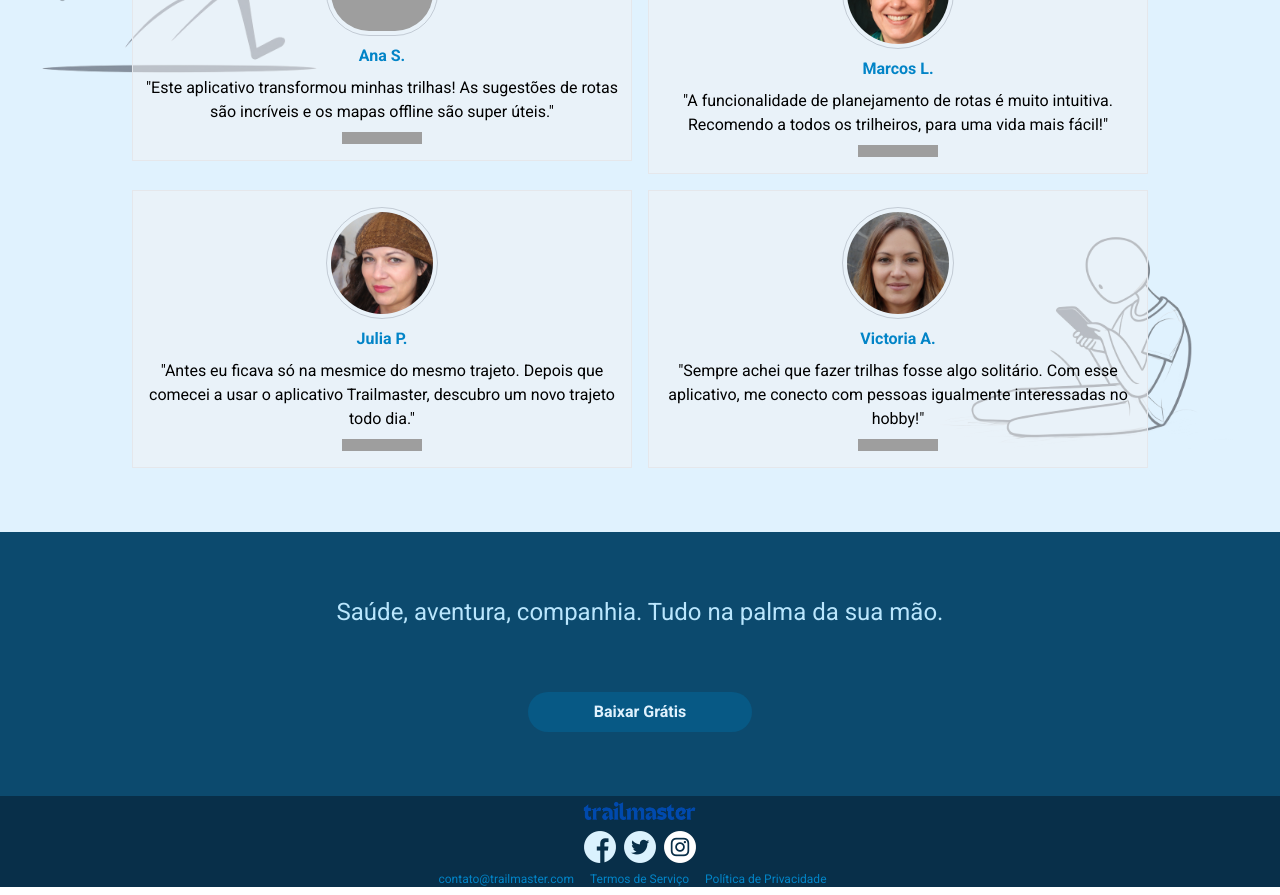
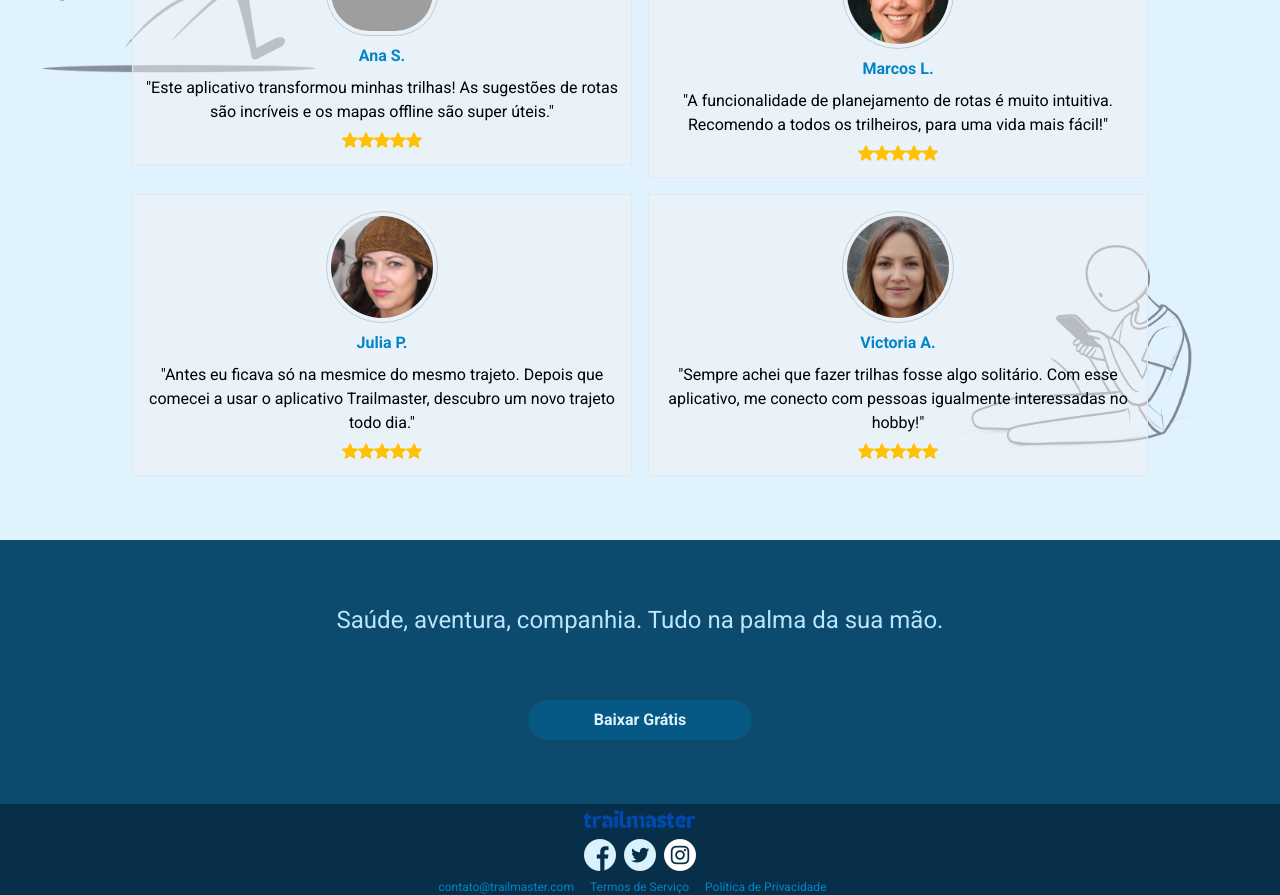
Before and after one commit to Dian-New-Dev/RLP-4, a React (Vite) app: page / in a window 1280 px wide. Shown: the part 2580-3475 px from the top of the page. Built offline with nearby package versions, Linux system fonts and the light colour scheme; grey boxes are pictures that could not be loaded.

Commit message:
resolvendo mais problemas de paths nos icones de estrelas

```diff
--- a/src/Estrelas.tsx
+++ b/src/Estrelas.tsx
@@ -3,11 +3,11 @@ import React from 'react';
 const Estrelas: React.FC = () => {
     return (
         <div className='flex'>
-            <img className='w-4' src={".assets/images/star.png"} alt="Ícone de Estrela" />
-            <img className='w-4' src={".assets/images/star.png"} alt="Ícone de Estrela" />
-            <img className='w-4' src={".assets/images/star.png"} alt="Ícone de Estrela" />
-            <img className='w-4' src={".assets/images/star.png"} alt="Ícone de Estrela" />
-            <img className='w-4' src={".assets/images/star.png"} alt="Ícone de Estrela" />
+            <img className='w-4' src={"assets/images/star.png"} alt="Ícone de Estrela" />
+            <img className='w-4' src={"assets/images/star.png"} alt="Ícone de Estrela" />
+            <img className='w-4' src={"assets/images/star.png"} alt="Ícone de Estrela" />
+            <img className='w-4' src={"assets/images/star.png"} alt="Ícone de Estrela" />
+            <img className='w-4' src={"assets/images/star.png"} alt="Ícone de Estrela" />
         </div>
 
     );
```
